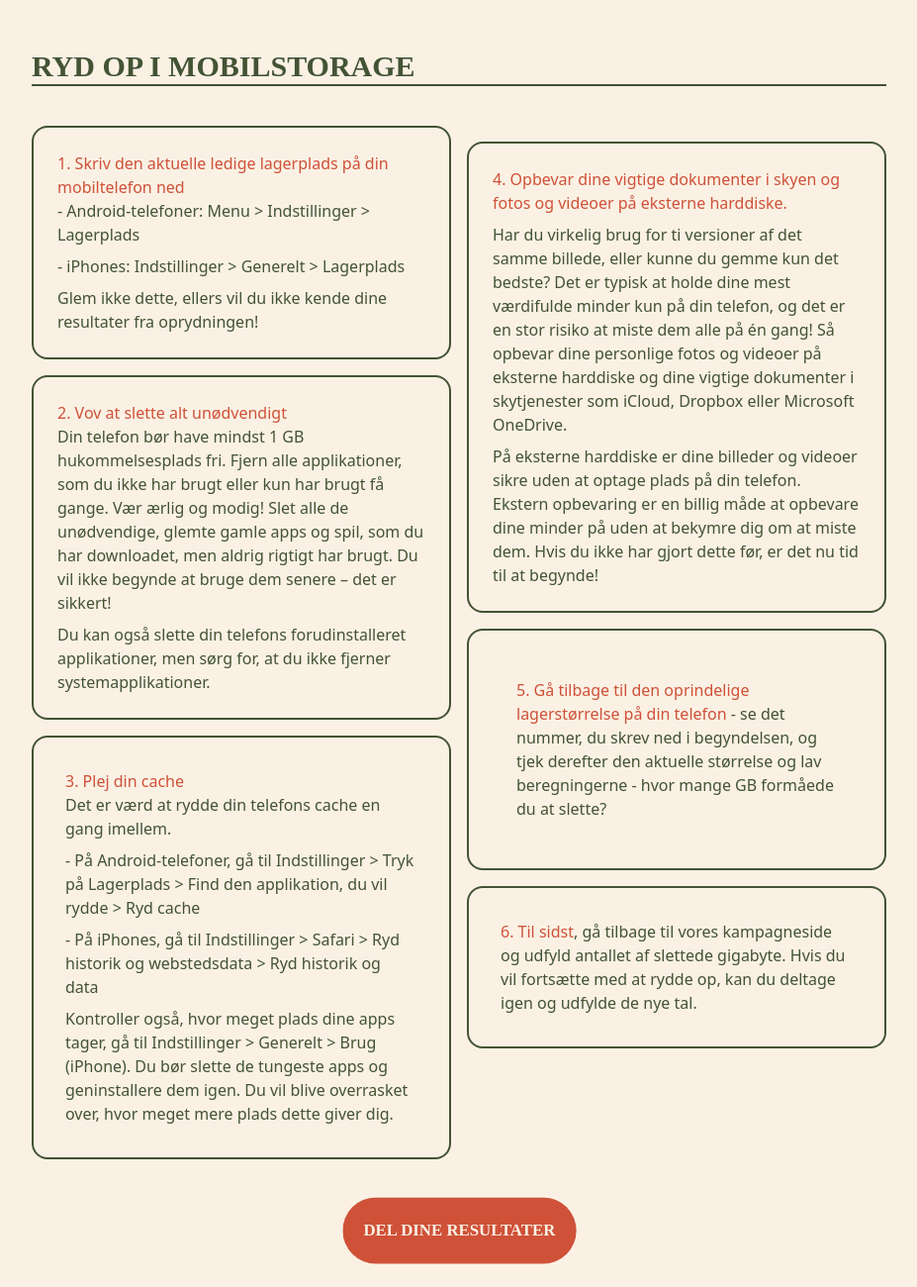
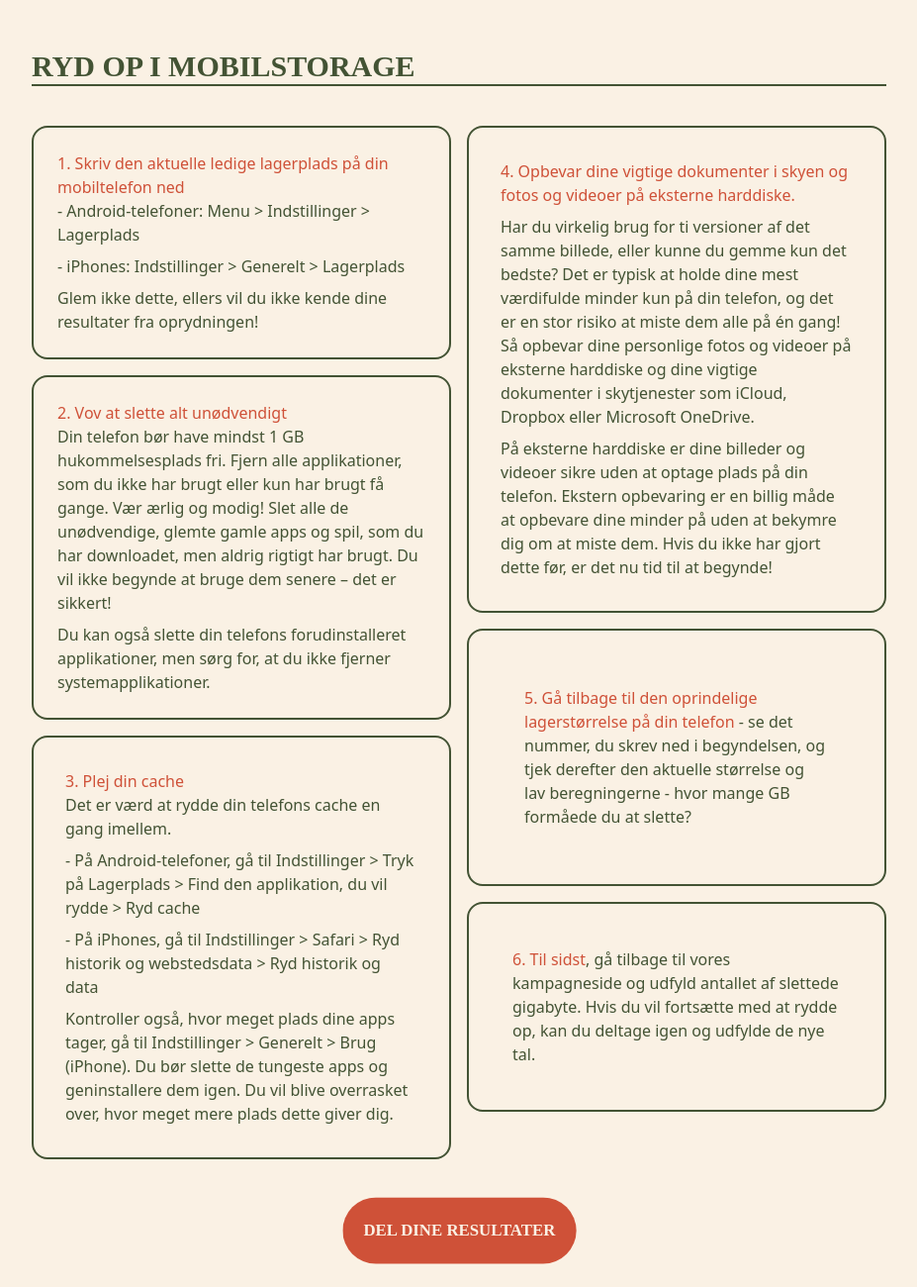
Before and after one commit to MadeleineMadsen/Digital-CleanUp-Day, an Astro site: page / in a window 1280 px wide. Shown: the part 5760-7060 px from the top of the page at 99% size, without its empty margins (176-1103 px from the left). Built offline with nearby package versions, Linux system fonts and the light colour scheme; Astro itself is replaced by a stand-in of ours.

Commit message:
small change

```diff
--- a/src/pages/index.astro
+++ b/src/pages/index.astro
@@ -287,7 +287,7 @@ import Button from '../components/Button.astro';
 		</div>
 	</div>
 	<div>
-		<div class="border-solid border-2 border-[#435334] mt-4 lg:mt-4 rounded-2xl p-4 lg:p-6">
+		<div class="border-solid border-2 border-[#435334] mt-4 lg:mt-0 rounded-2xl p-4 lg:p-8">
 			<p class="text-[#CF5138]">4. Opbevar dine vigtige dokumenter i skyen og fotos og videoer på eksterne harddiske.</p>
 
 			<p class="text-[#435334] mt-2">Har du virkelig brug for ti versioner af det samme billede, eller kunne du gemme kun det bedste? Det er typisk at holde dine mest værdifulde minder kun på din telefon, og det er en stor risiko at miste dem alle på én gang! Så opbevar dine personlige fotos og videoer på eksterne harddiske og dine vigtige dokumenter i skytjenester som iCloud, Dropbox eller Microsoft OneDrive.</p>
@@ -296,11 +296,11 @@ import Button from '../components/Button.astro';
 		</p>
 		</div>
 
-		<div class="border-solid border-2 border-[#435334] rounded-2xl p-4 lg:p-12 mt-4">
+		<div class="border-solid border-2 border-[#435334] rounded-2xl p-4 lg:p-14 mt-4">
 			<p class="text-[#435334]"><a class="text-[#CF5138]">5. Gå tilbage til den oprindelige lagerstørrelse på din telefon</a> - se det nummer, du skrev ned i begyndelsen, og tjek derefter den aktuelle størrelse og lav beregningerne - hvor mange GB formåede du at slette?</p>
 		</div>
 
-		<div class="border-solid border-2 border-[#435334] rounded-2xl p-4 lg:p-8 mt-4">
+		<div class="border-solid border-2 border-[#435334] rounded-2xl p-4 lg:p-11 mt-4">
 			<p class="text-[#435334]"><a class="text-[#CF5138]">6. Til sidst</a>, gå tilbage til vores kampagneside og udfyld antallet af slettede gigabyte. Hvis du vil fortsætte med at rydde op, kan du deltage igen og udfylde de nye tal.</p>
 		</div>
 	</div>
```
